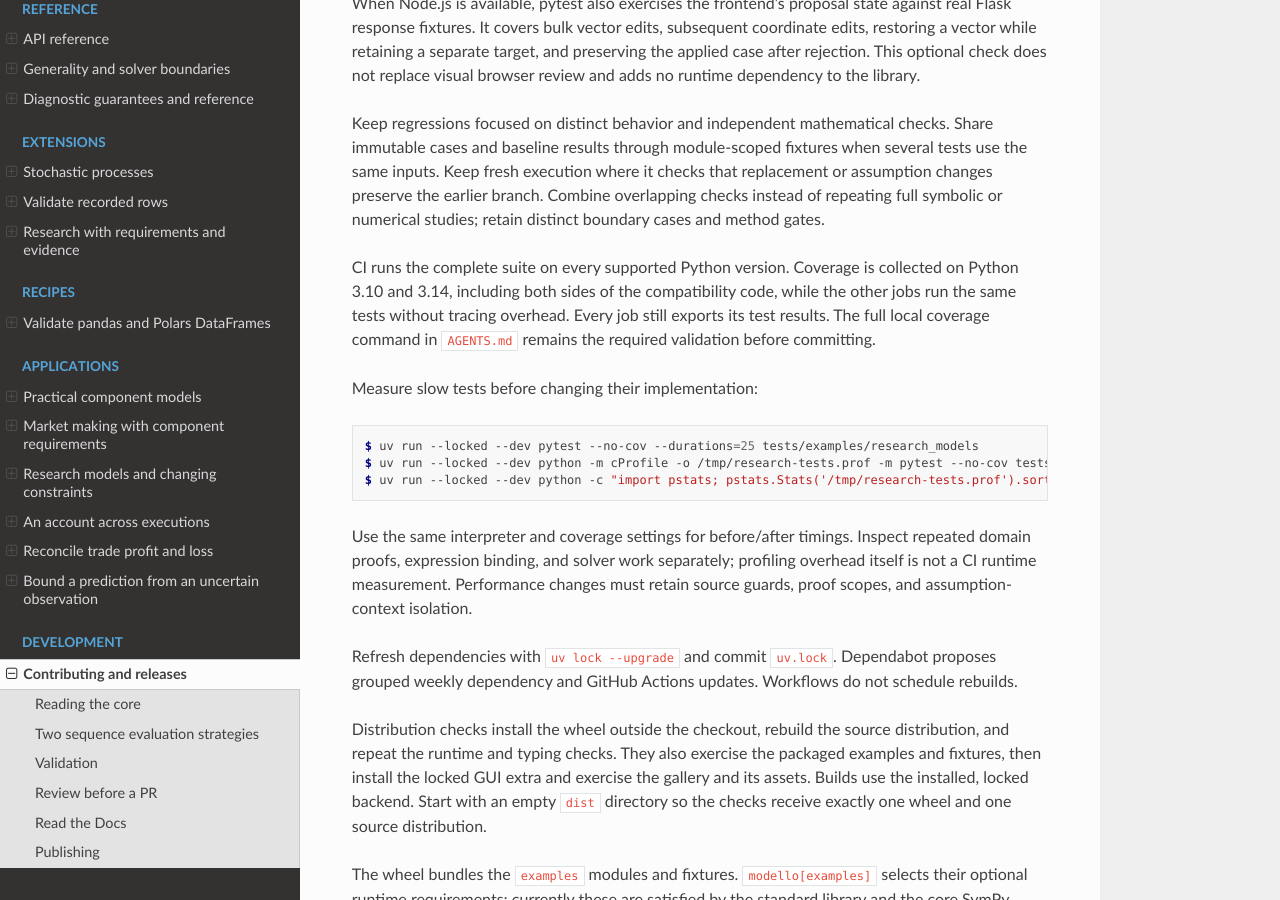
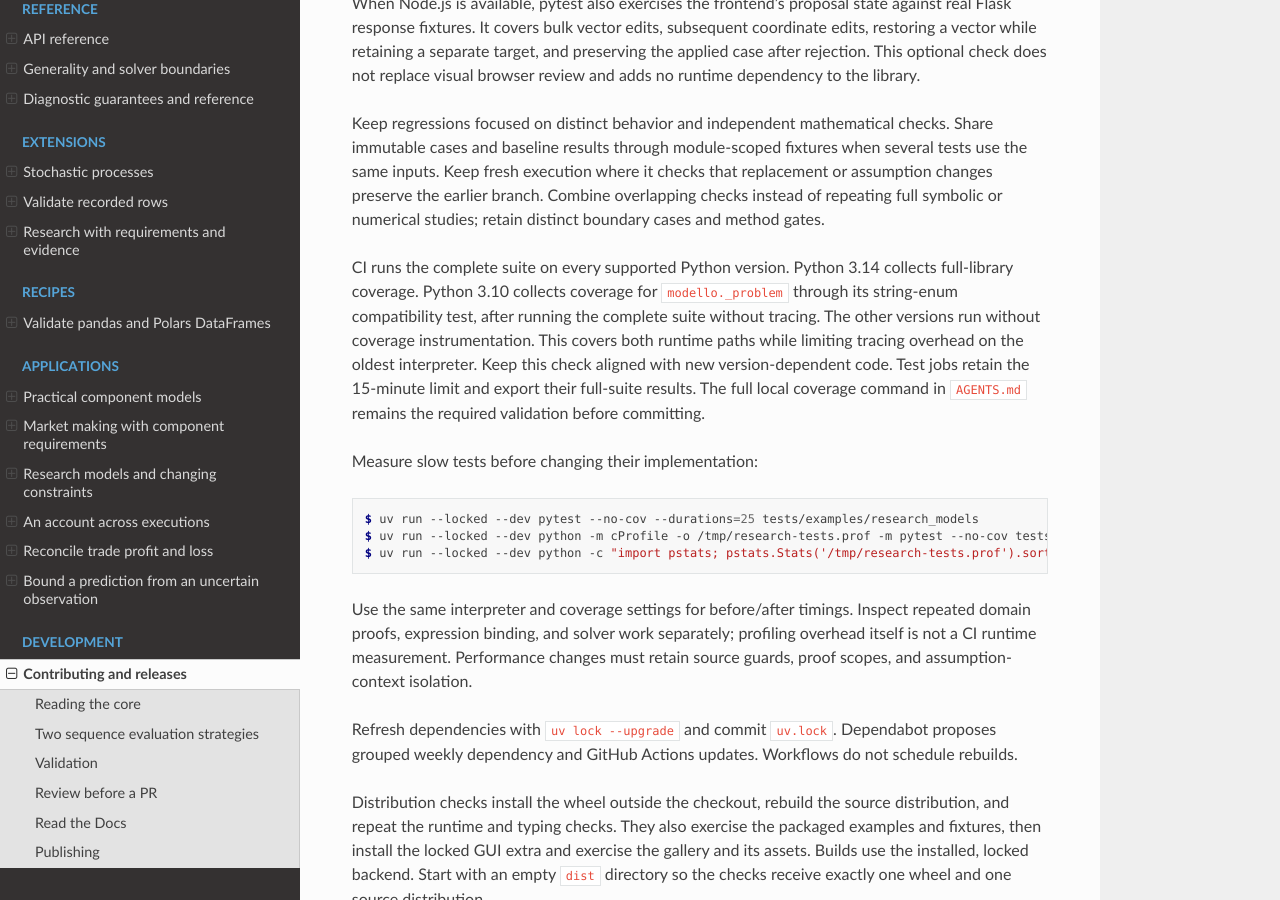
Before and after one commit to Code0x58/modello, a Sphinx documentation site: the page built from docs/contributing.rst, in a window 1280 px wide and 900 px high, scrolled down 4453 px. Built offline with Sphinx 7.4.7 and the Read the Docs theme 3.1.0, drawn with Linux system fonts in a browser that asks for light colours.

Commit message:
Keep minimum-version CI coverage focused on compatibility

```diff
--- a/docs/contributing.rst
+++ b/docs/contributing.rst
@@ -231,10 +231,14 @@ it checks that replacement or assumption changes preserve the earlier branch.
 Combine overlapping checks instead of repeating full symbolic or numerical
 studies; retain distinct boundary cases and method gates.
 
-CI runs the complete suite on every supported Python version. Coverage is
-collected on Python 3.10 and 3.14, including both sides of the compatibility
-code, while the other jobs run the same tests without tracing overhead. Every
-job still exports its test results. The full local coverage command in
+CI runs the complete suite on every supported Python version. Python 3.14
+collects full-library coverage. Python 3.10 collects coverage for
+``modello._problem`` through its string-enum compatibility test, after running
+the complete suite without tracing. The other versions run without coverage
+instrumentation. This covers both runtime paths while limiting tracing overhead
+on the oldest interpreter. Keep this check aligned with new version-dependent
+code. Test jobs retain the 15-minute limit and export their full-suite results.
+The full local coverage command in
 ``AGENTS.md`` remains the required validation before committing.
 
 Measure slow tests before changing their implementation:
```
Also changed, not shown: 1 other file.
